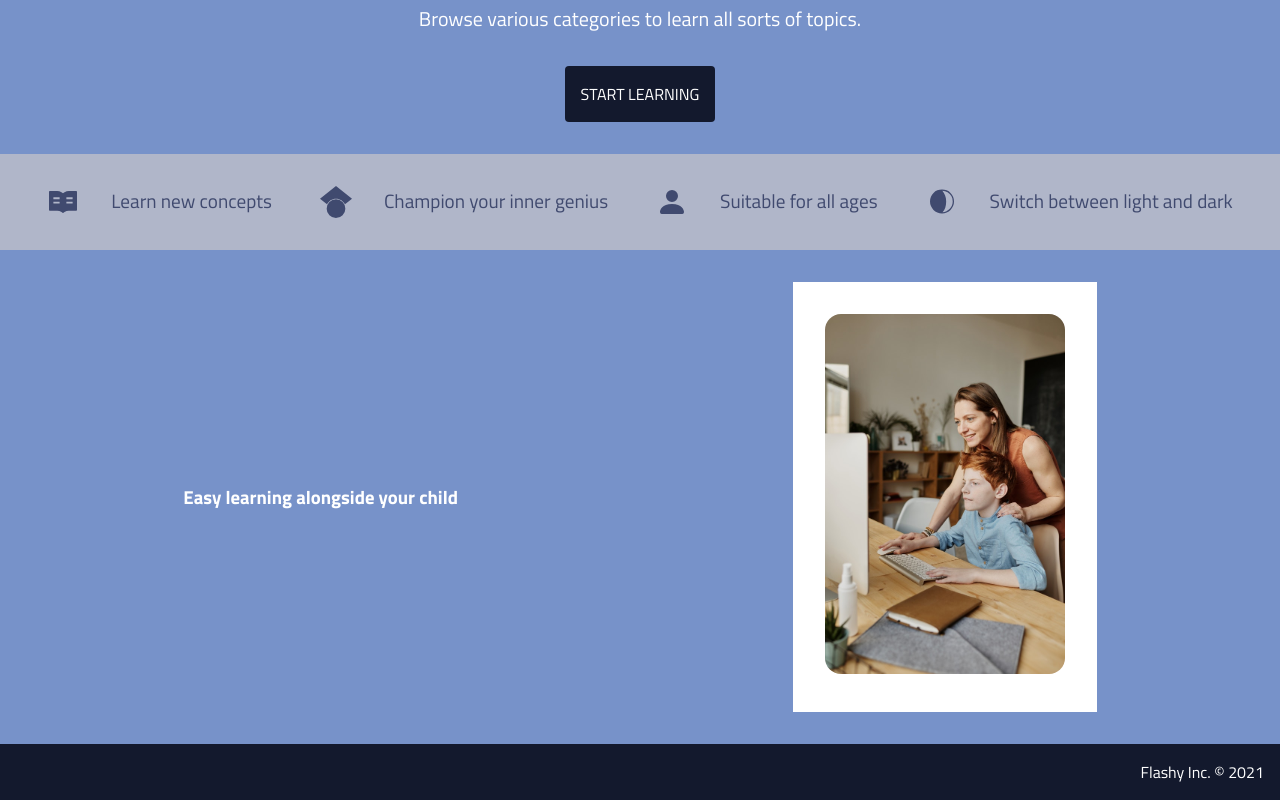
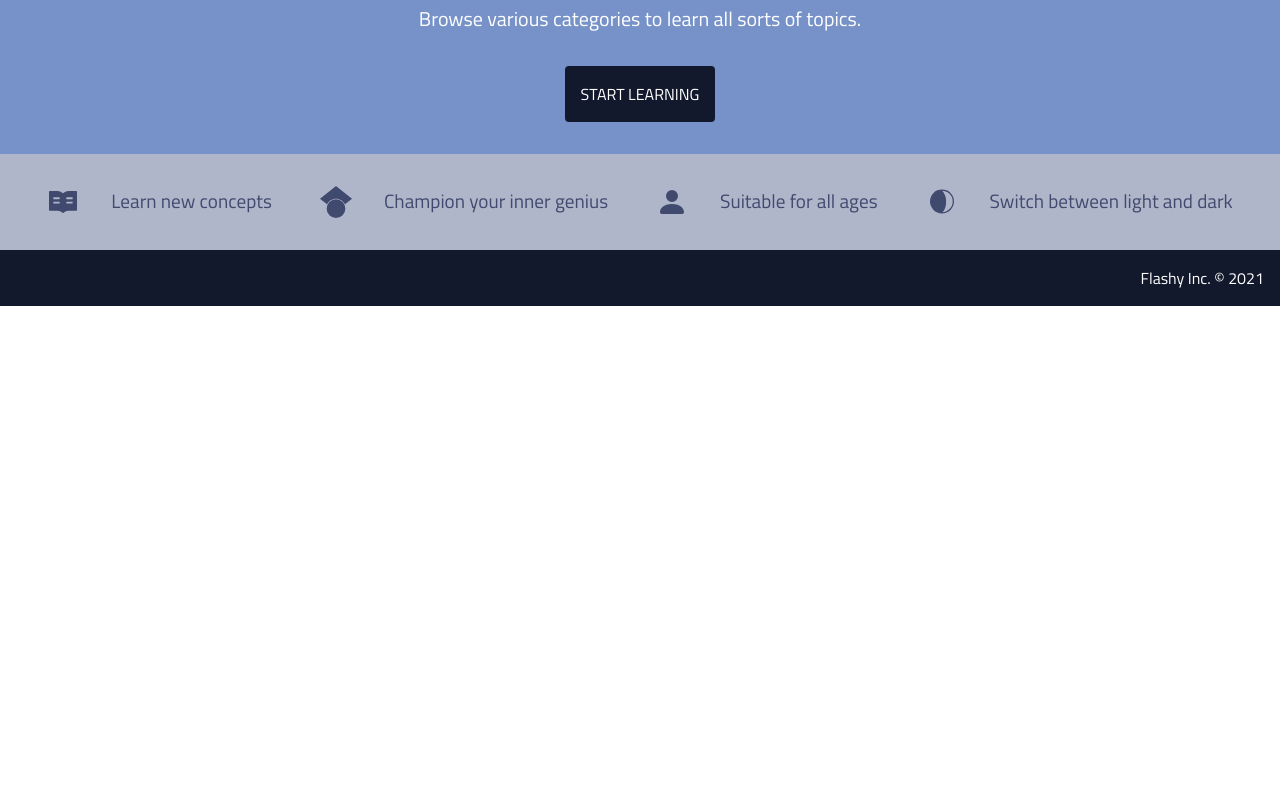
Before and after one commit to gbsimon87/flashy-react, a React (Create React App) app: page / in a window 1280 px wide. Shown: the part 236-1036 px from the top of the page. After the commit the page ends 800 px from the top, so only its background shows below. Built offline with nearby package versions, Linux system fonts and the light colour scheme.

Commit message:
make homescreen 100vh

```diff
--- a/src/components/Home.js
+++ b/src/components/Home.js
@@ -36,14 +36,6 @@ function Home() {
           <p>Switch between light and dark</p>
         </div>
       </section>
-      <section className="home__promotional" style={theme && theme.callout}>
-        <div className="home__promotional--title">
-          <h3>Easy learning alongside your child</h3>
-        </div>
-        <div className="home__promotional--image-container">
-          <img src={image_one} alt="Logo" />
-        </div>
-      </section>
     </div>
   )
 }
--- a/src/components/Letters.js
+++ b/src/components/Letters.js
@@ -72,9 +72,11 @@ function Letters({ randomLetters }) {
                 >
                   <p>{value}</p>
                 </div>
-                <div className="article__controls">
-                  {description && <h4>{description}</h4>}
-              </div>
+                { description && (
+                  <div className="article__controls">
+                    {description && <h4>{description}</h4>}
+                  </div>
+                )}
             </article>
           );
         })}
--- a/src/index.css
+++ b/src/index.css
@@ -123,7 +123,6 @@ End Global Styles
   transition: var(--transition);
   transform: translate(-100%);
   z-index: 200;
-  background: #FFF;
   padding: 1rem;
   border-radius: 0 3.5rem 0 0;
 }
@@ -324,7 +323,6 @@ article.nextSlide {
   justify-content: space-between;
   align-items: center;
   text-align: center;
-  flex: 2 1;
 }
 
 .home .home__callout > * {
@@ -370,19 +368,8 @@ article.nextSlide {
   margin-right: 2rem;
 }
 
-.home .home__promotional {
-  display: flex;
-  flex-flow: column;
-  justify-content: space-around;
-  align-items: center;
-  text-align: center;
-  padding: 2rem;
-  gap: 2rem;
-}
-
 .home .home__promotional .home__promotional--image-container {
   padding: 2rem;
-  background: white;
 }
 
 .home .home__promotional .home__promotional--image-container img {
@@ -395,8 +382,7 @@ article.nextSlide {
   display: flex;
   align-items: center;
   justify-content: center;
-  padding-top: 1rem;
-  min-height: calc(100vh - 71px);
+  min-height: 100vh;
 }
 
 .learn .section__body {
@@ -557,9 +543,6 @@ article.nextSlide {
   .learn {
     padding-bottom: 0;
   }
-  .section__body {
-    margin: 0;
-  }
   .section__body .article {
     flex-flow: row;
   }
```
